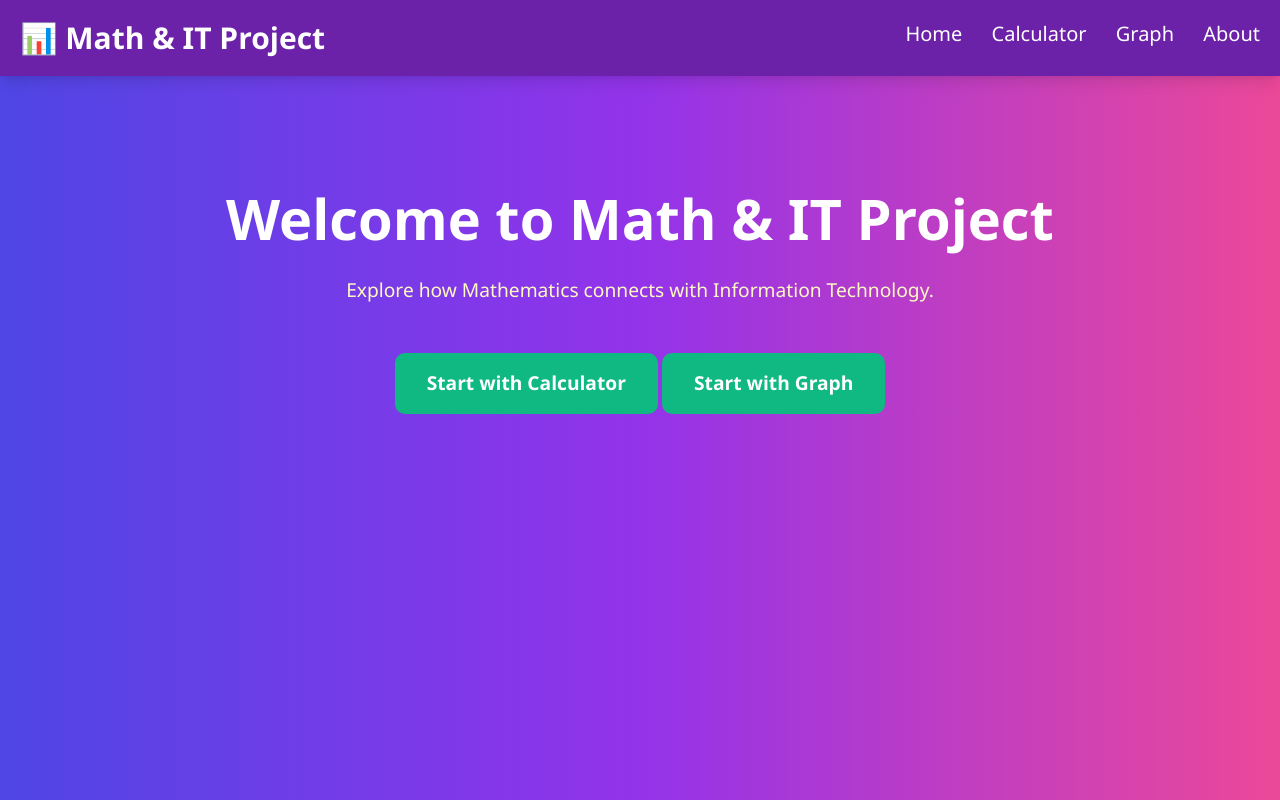
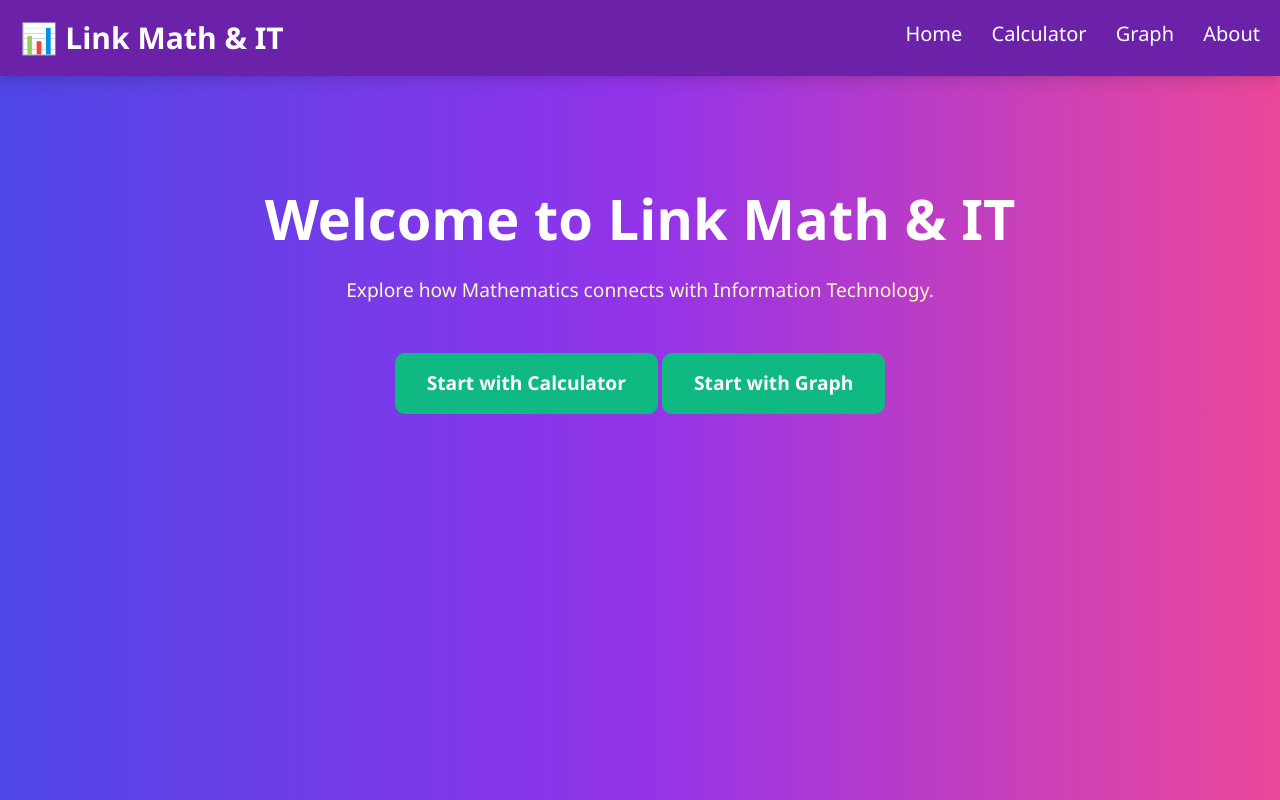
Before and after one commit to 123MRRIZAN/Link-Math-Computer, a plain HTML site: page index.html in a window 1280 px wide. Drawn offline with nearby package versions, Linux system fonts and the light colour scheme.

Commit message:
Update index.html

```diff
--- a/index.html
+++ b/index.html
@@ -41,7 +41,7 @@
 </head>
 <body>
   <nav class="bg-purple-800 p-5 flex justify-between text-white shadow-lg">
-    <h1 class="text-3xl font-bold">📊 Math & IT Project</h1>
+    <h1 class="text-3xl font-bold">📊 Link Math & IT</h1>
     <div class="space-x-6 text-xl">
       <a href="index.html" class="hover:text-yellow-300">Home</a>
       <a href="calculator.html" class="hover:text-yellow-300">Calculator</a>
@@ -51,7 +51,7 @@
   </nav>
 
   <section class="hero">
-    <h1>Welcome to Math & IT Project</h1>
+    <h1>Welcome to Link Math & IT</h1>
     <p>Explore how Mathematics connects with Information Technology.</p>
     <a href="calculator.html" class="btn" style="margin-top: 3rem; display:inline-block;">
   Start with Calculator
```
